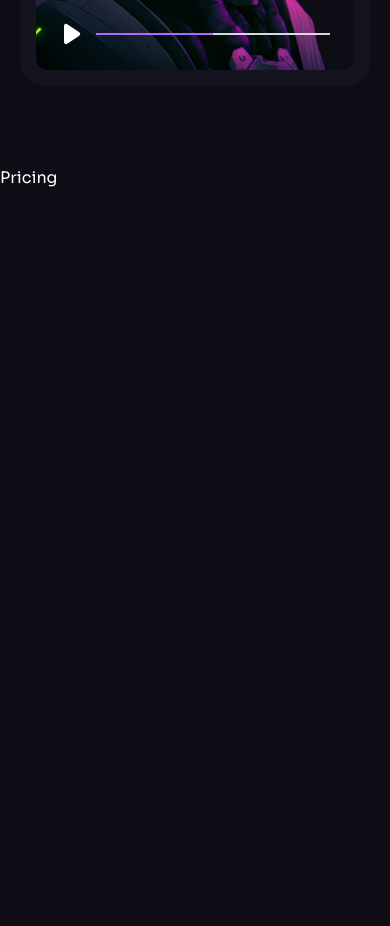
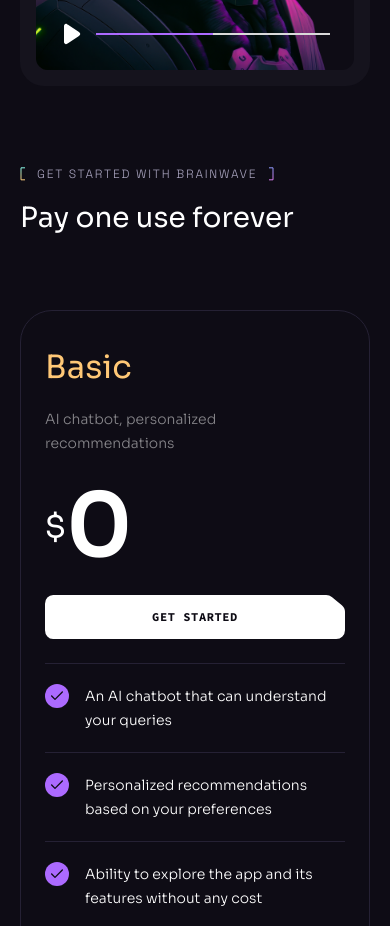
Before and after one commit to ridvanms/BreinWave, a React (Vite) app: page / in a window 390 px wide. Shown: the part 6640-7566 px from the top of the page. Before the commit the page ends 6870 px from the top, so only its background shows below. Built offline with nearby package versions, Linux system fonts and the light colour scheme.

Commit message:
"Added Roadmap component to App, updated Heading component to accept 'tag' prop, and refactored Pricing component with new design elements and layout."

```diff
--- a/src/App.jsx
+++ b/src/App.jsx
@@ -4,6 +4,7 @@
 import { Header } from "./components/Header";
 import { Hero } from "./components/Hero";
 import Pricing from "./components/Pricing";
+import Roadmap from "./components/Roadmap";
 import Services from "./components/Services";
 const App = () => {
   return (
@@ -17,6 +18,7 @@
         <Collaboration />
         <Services />
         <Pricing />
+        <Roadmap />
       </div>
 
       <ButtonGradient />
--- a/src/components/Heading.jsx
+++ b/src/components/Heading.jsx
@@ -1,6 +1,11 @@
-const Heading = ({ className, title, text }) => {
+import Tagline from "./Tagline";
+
+const Heading = ({ className, title, text, tag }) => {
   return (
-    <div className={`${className} max-w-[50rem] mx-auto mb-12 lg:mb-20`}>
+    <div
+      className={`${className} max-w-[50rem] mx-auto mb-12 lg:mb-20 md:text-center`}
+    >
+      {tag && <Tagline className={`mb-4 md:justify-center`}>{tag}</Tagline>}
       {title && <h2 className="h2">{title}</h2>}
       {text && <p className="body-2 mt-4 text-n-4">{text}</p>}
     </div>
--- a/src/components/Pricing.jsx
+++ b/src/components/Pricing.jsx
@@ -1,7 +1,42 @@
+import { smallSphere, stars } from "../assets";
+import Heading from "./Heading";
+import PricingList from "./PricingList";
 import { Section } from "./Section";
+import { LeftLine, RightLine } from "./design/Pricing";
 
 const Pricing = () => {
-  return <Section>Pricing</Section>;
+  return (
+    <Section className={`overflow-hidden`} id="pricing">
+      <div className="container relative z-2">
+        <div className="hidden relative justify-center mb-[6.5rem] lg:flex">
+          <img src={smallSphere} className="relative z-1" alt="smallSphere" />
+          <div className="absolute top-1/2 left-1/2 w-[60rem] -translate-x-1/2 -translate-y-1/2 pointer-events-none">
+            <img
+              src={stars}
+              width={950}
+              height={400}
+              className="w-full"
+              alt="stars"
+            />
+          </div>
+        </div>
+        <Heading tag="Get started with Brainwave" title="Pay one use forever" />
+        <div className="relative">
+          <PricingList />
+          <LeftLine />
+          <RightLine />
+        </div>
+        <div className="flex justify-center mt-10 text-n-2">
+          <a
+            href="#pricing"
+            className="text-xs font-code  font-bold tracking-wider uppercase border-b "
+          >
+            See the full details
+          </a>
+        </div>
+      </div>
+    </Section>
+  );
 };
 
 export default Pricing;
--- /dev/null
+++ b/src/components/PricingList.jsx
@@ -0,0 +1,53 @@
+import { check } from "../assets";
+import { pricing } from "../constants";
+import Button from "./Button";
+
+const PricingList = () => {
+  return (
+    <div className="flex gap-[1rem] max-lg:flex-wrap">
+      {pricing.map((item) => (
+        <div
+          className="w-[19rem] max-lg:w-full h-full px-6 bg-n-8 border border-n-6 rounded-[2rem] lg:w-auto even:py-14 odd:py-8 odd:my-6 [&>h4]:first:text-color-2 [&>h4]:even:text-color-1 [&>h4]:last:text-color-3"
+          key={item.id}
+        >
+          <h4 className="h4 mb-4">{item.title}</h4>
+          <p className="body-2 min-h-[4rem] mb-3 text-n-1/50">
+            {item.description}
+          </p>
+          <div className="flex items-center h-[5.5rem] mb-6">
+            {item.price && (
+              <>
+                <div className="h3">$</div>
+                <div className="text-[5.5rem] leading-none font-bold">
+                  {item.price}
+                </div>
+              </>
+            )}
+          </div>
+          <Button
+            className={`w-full mb-6`}
+            // href={
+            //   item.price ? "/pricing" : "mailto:contact@brainwaveService.pro"
+            // }
+            white={!!item.price}
+          >
+            {item.price ? "Get started" : "Contact us"}
+          </Button>
+          <ul className="">
+            {item.features.map((feature, index) => (
+              <li
+                className="flex items-start py-5 border-t border-n-6"
+                key={index}
+              >
+                <img src={check} width={24} height={24} alt="Check" />
+                <p className="body-2 ml-4">{feature}</p>
+              </li>
+            ))}
+          </ul>
+        </div>
+      ))}
+    </div>
+  );
+};
+
+export default PricingList;
--- /dev/null
+++ b/src/components/Roadmap.jsx
@@ -0,0 +1,61 @@
+import { check2, grid, loading1 } from "../assets";
+import { roadmap } from "../constants";
+import Heading from "./Heading";
+import { Section } from "./Section";
+import Tagline from "./Tagline";
+
+const Roadmap = () => {
+  return (
+    <Section className={`overflow-hidden`} id="roadmap">
+      <div className="container md:pb-10">
+        <Heading tag="Ready to starded" title="What we're working on" />
+        <div className="relative grid gap-6 md:grid-cols-2 md:gap-4 md:pb-[7rem]">
+          {roadmap.map((item) => {
+            const status = item.status === "done" ? "Done" : "In progress";
+            return (
+              <div
+                key={item.id}
+                className={`md:flex even:md:translate-y-[7rem] p-0.25 rounded-[2.5rem] ${
+                  item.colorful ? "bg-conic-gradient" : "bg-n-6"
+                }`}
+              >
+                <div className="relative p-8 bg-n-8 rounded-[2rem] overflow-hidden xl:p-15">
+                  <div className="absolute top-0 left-0 max-w-full">
+                    <img src={grid} width={550} height={550} alt="Grid" />
+                  </div>
+                  <div className="relative z-1">
+                    <div className="flex items-center justify-between max-w-[27rem] mb-8 md:mb-20">
+                      <Tagline>{item.date}</Tagline>
+                      <div className="flex items-center px-4 py-1 bg-n-1 rounded text-n-8">
+                        <img
+                          src={item.status === "done" ? check2 : loading1}
+                          width={16}
+                          height={16}
+                          alt={status}
+                        />
+                        <div className="tagline">{status}</div>
+                      </div>
+                    </div>
+                    <div className="mb-10 -my-10 -mx-15">
+                      <img
+                        className="w-full"
+                        src={item.imageUrl}
+                        width={630}
+                        height={420}
+                        alt={item.title}
+                      />
+                    </div>
+                    <h4 className="h4 mb-4">{item.title}</h4>
+                    <p className="body-2 text-n-4">{item.text}</p>
+                  </div>
+                </div>
+              </div>
+            );
+          })}
+        </div>
+      </div>
+    </Section>
+  );
+};
+
+export default Roadmap;
--- /dev/null
+++ b/src/components/Tagline.jsx
@@ -0,0 +1,13 @@
+import brackets from "../assets/svg/Brackets";
+
+const Tagline = ({ className, children }) => {
+  return (
+    <div className={`tagline flex items-center ${className || ""}`}>
+      {brackets("left")}
+      <div className="mx-3 text-n-3">{children}</div>
+      {brackets("right")}
+    </div>
+  );
+};
+
+export default Tagline;
```
